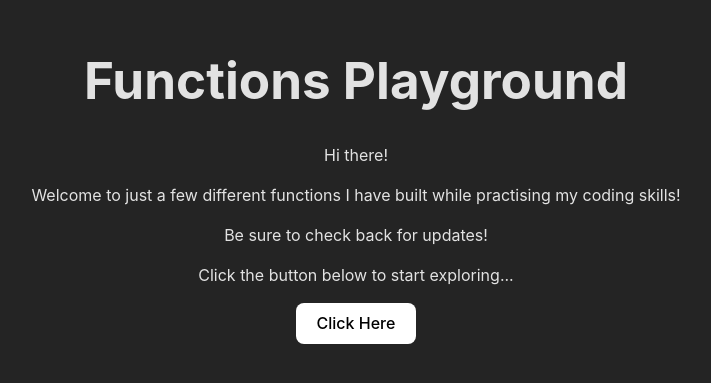
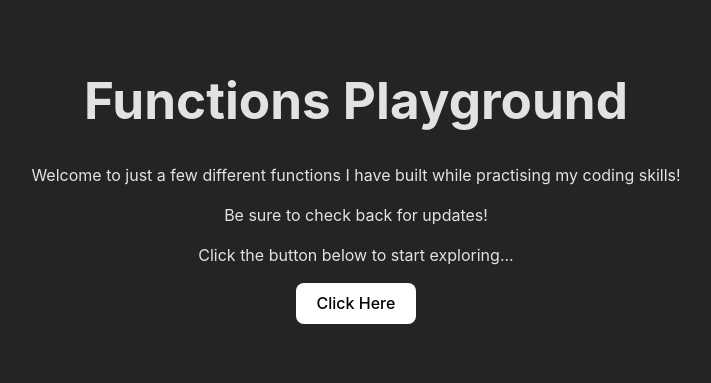
Before and after one commit to DanielCouperthwaite/Functions-Playground, a React (Vite) app: page / in a window 1280 px wide. Shown: the part 211-594 px from the top of the page, without its empty margins (284-995 px from the left). Built offline with nearby package versions, Linux system fonts and the light colour scheme.

Commit message:
change word layout

```diff
--- a/src/App.jsx
+++ b/src/App.jsx
@@ -32,7 +32,7 @@ function App() {
 
       </div>
       <h1>Functions Playground</h1>
-      <p>Hi there!</p>
+
       <p>Welcome to just a few different functions I have built while practising my coding skills!</p>
       <p>Be sure to check back for updates!</p>
       <p>Click the button below to start exploring...</p>
```
